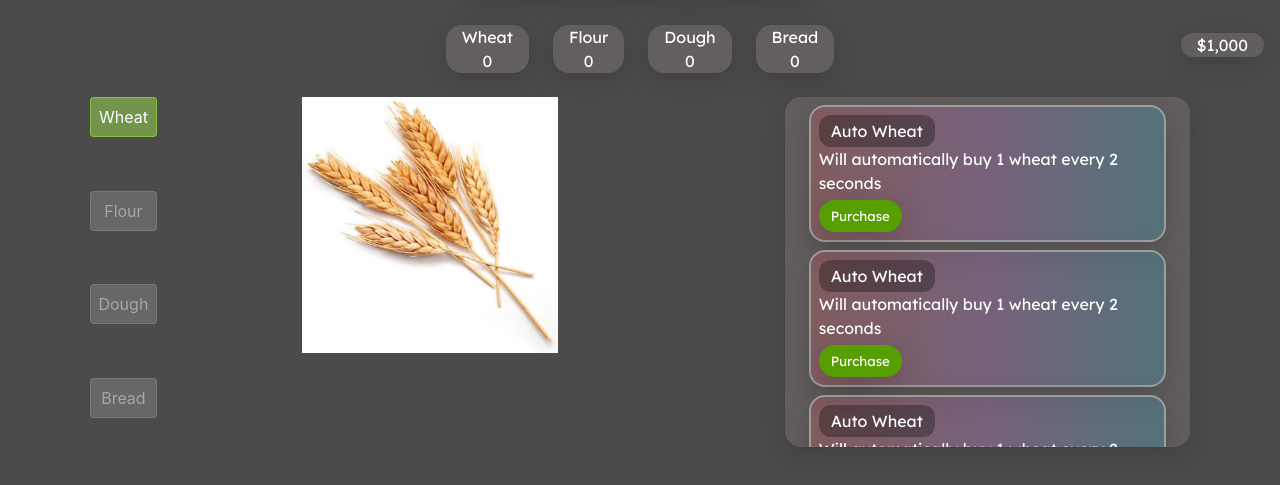
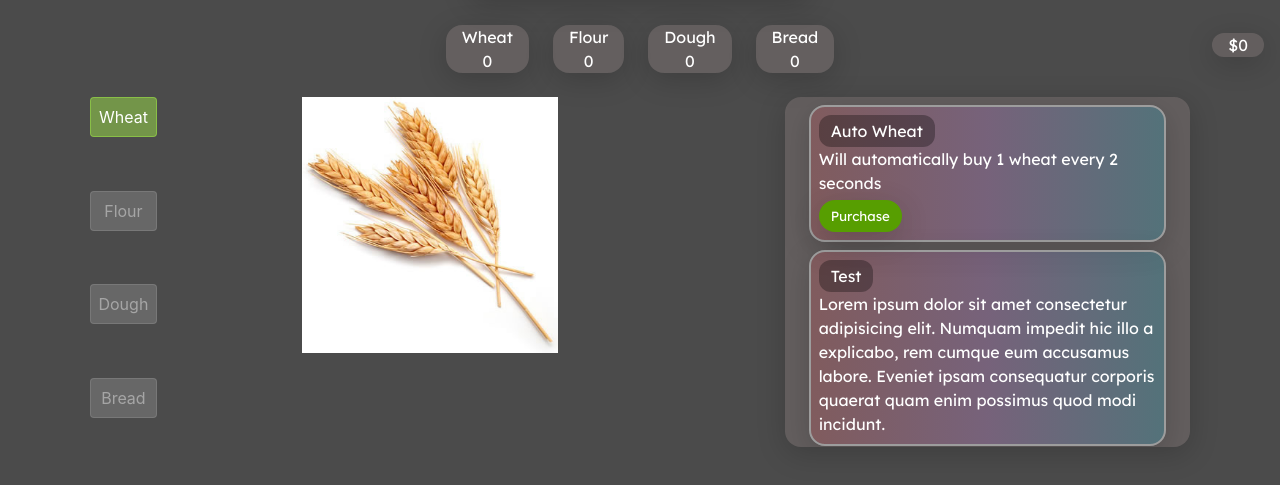
Before and after one commit to nerdYkiD72/Bread-Clicker-2, a website: page index.html in a window 1280 px wide. Shown: the part 83-568 px from the top of the page. Drawn offline with Linux system fonts and the light colour scheme.

Commit message:
started getting upgrade ui to be generated

```diff
--- a/app.js
+++ b/app.js
@@ -146,9 +146,13 @@ function getLocalStorageData() {
     let rawData = localStorage.getItem(GAME_SAVE_KEY);
     let data = [];
 
-    rawData.split(",").forEach((element) => {
-        data.push(parseInt(element));
-    });
+    if (rawData) {
+        rawData.split(",").forEach((element) => {
+            data.push(parseInt(element));
+        });
+    } else {
+        data = [0, 0, 0, 0, 0];
+    }
 
     return data;
 }
--- a/index.html
+++ b/index.html
@@ -19,14 +19,17 @@
             rel="stylesheet"
             href="styles.css"
         />
-        <link rel="icon" type="image/x-icon" href="favicon.jpg">
+        <link
+            rel="icon"
+            type="image/x-icon"
+            href="favicon.jpg"
+        />
     </head>
     <body>
         <div class="has-text-centered">
             <div class="raised-box">
                 <h1 class="is-size-1">Bread Clicker</h1>
             </div>
-
         </div>
 
         <!-- Inventory bar -->
@@ -37,31 +40,56 @@
             <div class="column has-text-centered">
                 <div class="raised-box">
                     <div>Wheat</div>
-                    <div class="inv-bar-item inv-item" id="wheat-inv">0</div>
+                    <div
+                        class="inv-bar-item inv-item"
+                        id="wheat-inv"
+                    >
+                        0
+                    </div>
                 </div>
             </div>
             <div class="column has-text-centered">
                 <div class="raised-box">
                     <div>Flour</div>
-                    <div class="inv-bar-item inv-item" id="flour-inv">0</div>
+                    <div
+                        class="inv-bar-item inv-item"
+                        id="flour-inv"
+                    >
+                        0
+                    </div>
                 </div>
             </div>
             <div class="column has-text-centered">
                 <div class="raised-box">
                     <div>Dough</div>
-                    <div class="inv-bar-item inv-item" id="dough-inv">0</div>
+                    <div
+                        class="inv-bar-item inv-item"
+                        id="dough-inv"
+                    >
+                        0
+                    </div>
                 </div>
             </div>
 
             <div class="column has-text-centered">
                 <div class="raised-box">
                     <div>Bread</div>
-                    <div class="inv-bar-item inv-item" id="bread-inv">0</div>
+                    <div
+                        class="inv-bar-item inv-item"
+                        id="bread-inv"
+                    >
+                        0
+                    </div>
                 </div>
             </div>
         </div>
 
-        <div class="raised-box inv-item" id="money">$1,000</div>
+        <div
+            class="raised-box inv-item"
+            id="money"
+        >
+            $1,000
+        </div>
 
         <!-- Inventory Bar End -->
 
@@ -123,37 +151,51 @@
                 </button>
             </div>
 
-            <div class="raised-box" id="upgrade-container">
-                <ul>
-                  <li>
+            <!-- Upgrade -->
+            <div
+                class="raised-box"
+                id="upgrade-container"
+            >
+                <ul id="upgrade-list">
+                    <li class="upgrade-box">
+                        <h2
+                            class="upgrade-title"
+                            id="auto-wheat-title"
+                        >
+                            Auto Wheat
+                        </h2>
+                        <p id="auto-wheat-description">
+                            Will automatically buy 1 wheat every 2 seconds
+                        </p>
+                        <button class="purchase-button">Purchase</button>
+                    </li>
+                    <!-- <li>
                         <div class="upgrade-box">
-                      <h2 class="upgrade-title" id="auto-wheat-title">Auto Wheat</h2>
-                      <p id="auto-wheat-description">Will automatically buy 1 wheat every 2 seconds</p>
+                            <h2 class="upgrade-title">Auto Wheat</h2>
+                            <p>
+                                Will automatically buy 1 wheat every 2 seconds
+                            </p>
                             <button class="purchase-button">Purchase</button>
                         </div>
                     </li>
                     <li>
                         <div class="upgrade-box">
                             <h2 class="upgrade-title">Auto Wheat</h2>
-                      <p>Will automatically buy 1 wheat every 2 seconds</p>
+                            <p>
+                                Will automatically buy 1 wheat every 2 seconds
+                            </p>
                             <button class="purchase-button">Purchase</button>
                         </div>
                     </li>
                     <li>
                         <div class="upgrade-box">
                             <h2 class="upgrade-title">Auto Wheat</h2>
-                      <p>Will automatically buy 1 wheat every 2 seconds</p>
+                            <p>
+                                Will automatically buy 1 wheat every 2 seconds
+                            </p>
                             <button class="purchase-button">Purchase</button>
                         </div>
-                  </li>
-                  <li>
-                    <div class="upgrade-box">
-                      <h2 class="upgrade-title">Auto Wheat</h2>
-                      <p>Will automatically buy 1 wheat every 2 seconds</p>
-                      <button class="purchase-button">Purchase</button>
-                    </div>
-                  </li>
-
+                    </li> -->
                 </ul>
             </div>
         </div>
--- a/upgrades.js
+++ b/upgrades.js
@@ -1,5 +1,7 @@
 var robotClicksPerSecond = 0;
 var upgradesData;
+
+var upgradeList = document.getElementById("upgrade-list");
 
 loadUpgradeData();
 
@@ -42,7 +44,52 @@ function loadContentToPage(location) {
             let upgradeLevel = 0;
             if (element.name === location) {
                 console.log(`${location}-description`);
+
+                appendUpgradeComponent(element);
             }
         });
     }
 }
+
+/**
+ * Adds an upgrade to the list in the UI.
+ * @param {object} componentContent The object defining the upgrade component.
+ */
+function appendUpgradeComponent(componentContent) {
+    console.log("Component Content:", componentContent);
+    // The name that we will use in the id of the generated items.
+    let name = componentContent.name;
+
+    // Create the li element to place all content in.
+    let ugBox = document.createElement("li");
+    ugBox.classList.add("upgrade-box");
+
+    // Create the title element, style it, add the id necessary to fill in data later.
+    let ugTitle = document.createElement("h2");
+    ugTitle.innerHTML = "Test";
+    ugTitle.classList.add("upgrade-title");
+    ugTitle.setAttribute("id", `${name}-title`);
+
+    // Create the description element and add the id necessary to fill in data later.
+    let ugDescription = document.createElement("p");
+    ugDescription.innerHTML =
+        " Lorem ipsum dolor sit amet consectetur adipisicing elit. Numquam impedit hic illo a explicabo, rem cumque eum accusamus labore. Eveniet ipsam consequatur corporis quaerat quam enim possimus quod modi incidunt.";
+    ugTitle.setAttribute("id", `${name}-description`);
+
+    /**  Will make something like this:
+     * <li class="upgrade-box">
+        <h2 class="upgrade-title" id="auto-wheat-title">
+            Auto Wheat
+        </h2>
+        <p id="auto-wheat-description">
+            Will automatically buy 1 wheat every 2 seconds
+        </p>
+        <button class="purchase-button">Purchase</button>
+    </li>
+    */
+    ugBox.appendChild(ugTitle);
+    ugBox.appendChild(ugDescription);
+    upgradeList.appendChild(ugBox);
+
+    console.log("Done");
+}
```
Lines whose indentation alone changed are shown as unchanged.
